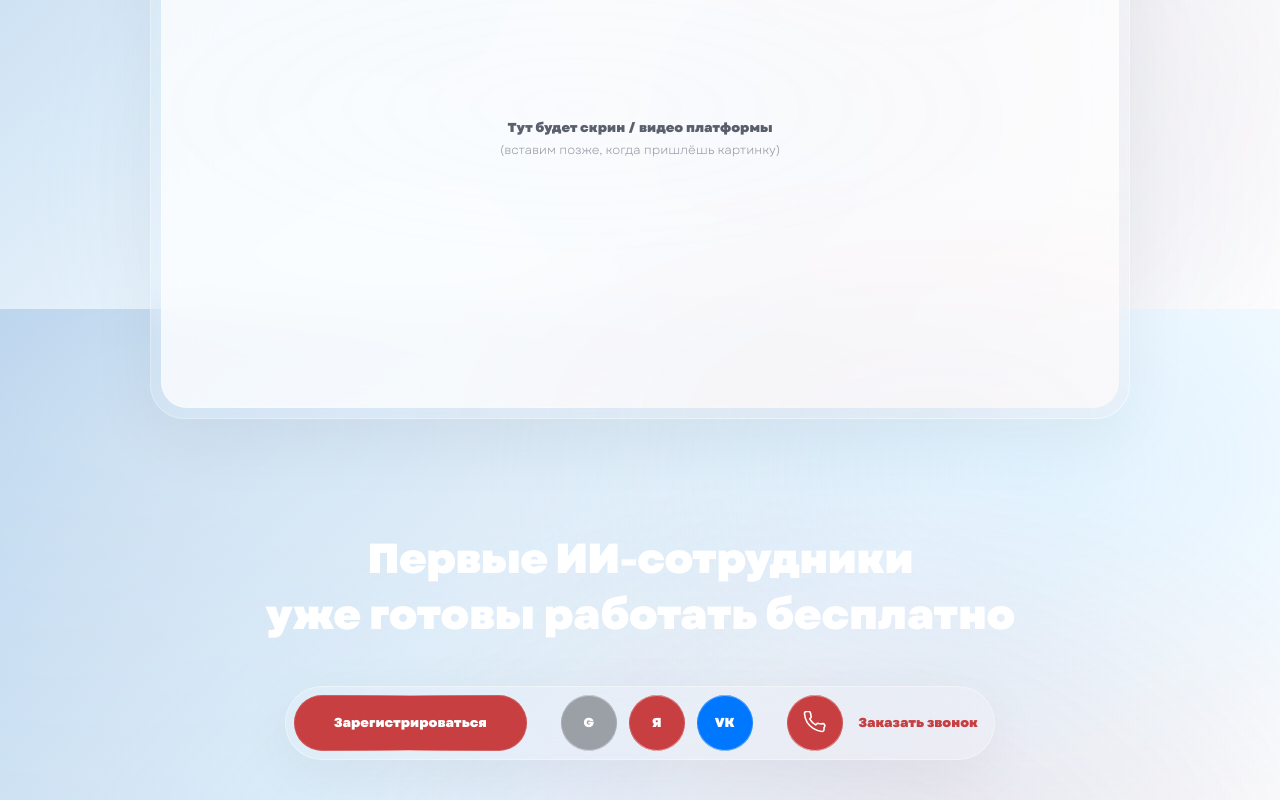
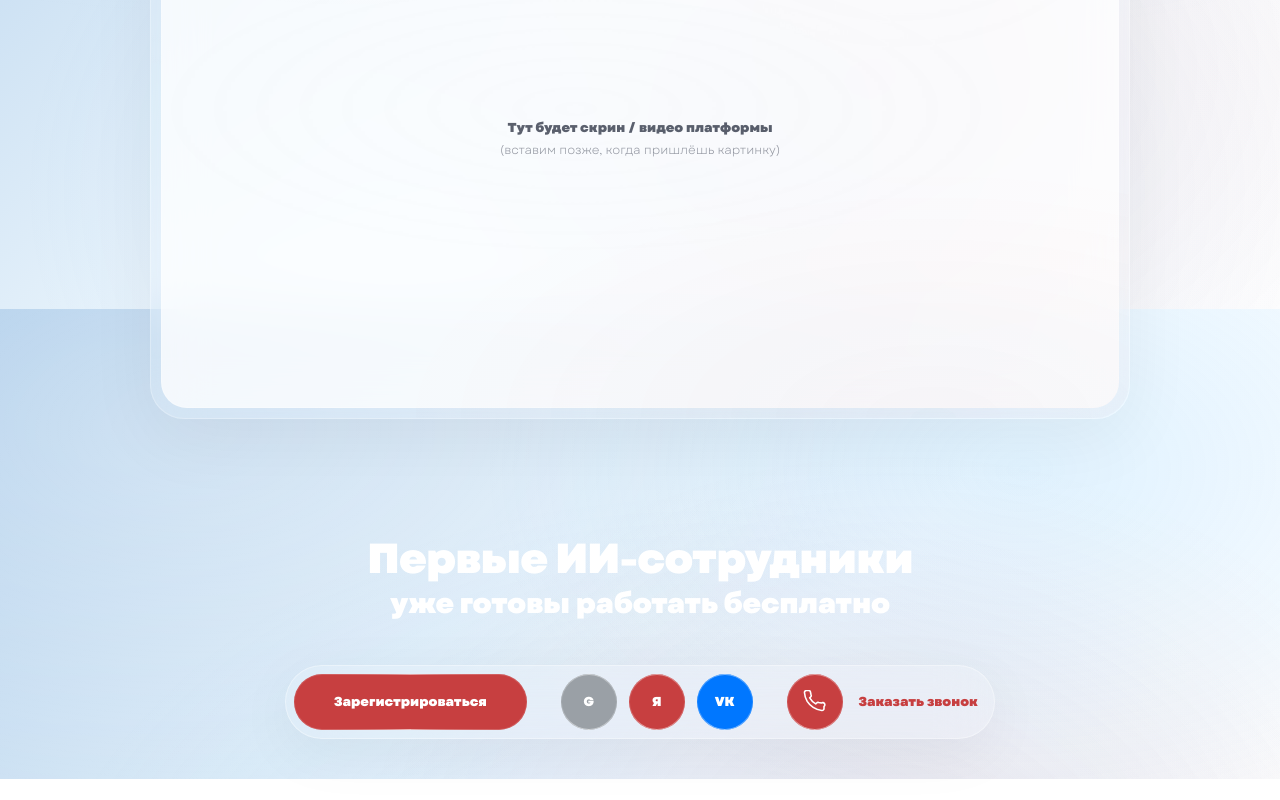
Before and after one commit to uniconsulting/uni.com, a Next.js app: page / in a window 1280 px wide. Shown: the part 491-1291 px from the top of the page. After the commit the page ends 1270 px from the top, so only its background shows below. Built offline with nearby package versions, Linux system fonts and the light colour scheme.

Commit message:
Update CTA1.tsx

```diff
--- a/src/components/sections/CTA1.tsx
+++ b/src/components/sections/CTA1.tsx
@@ -10,7 +10,7 @@ export default function CTA1() {
             Первые ИИ-сотрудники
           </h2>
 
-          <div className="mt-1 text-white font-semibold tracking-[-0.01em] text-[18px] sm:text-[32px] lg:text-[42px]">
+          <div className="mt-1 text-white font-semibold tracking-[-0.01em] text-[14px] sm:text-[28px] lg:text-[28px]">
             уже готовы работать бесплатно
           </div>
         </div>
```
